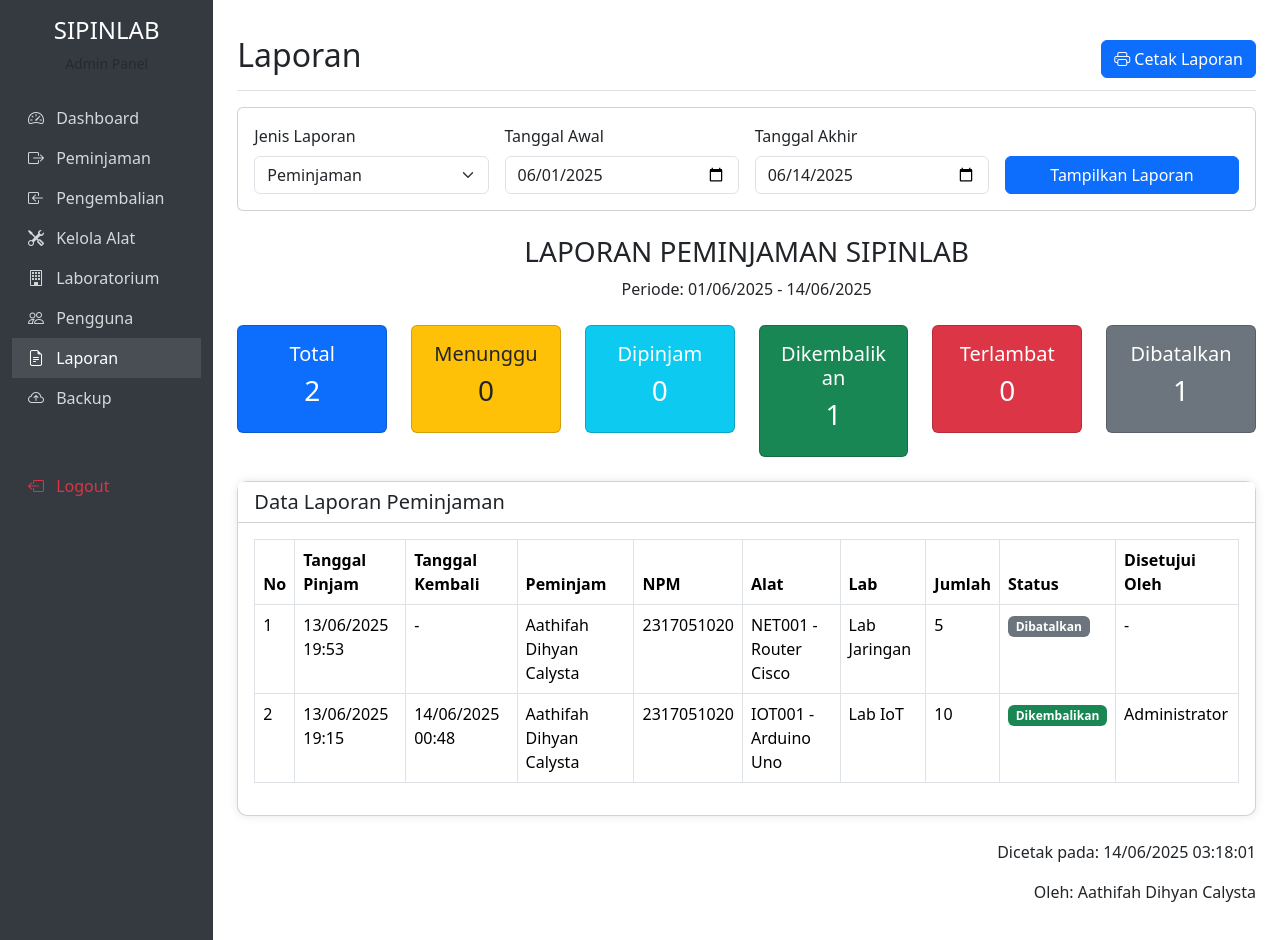
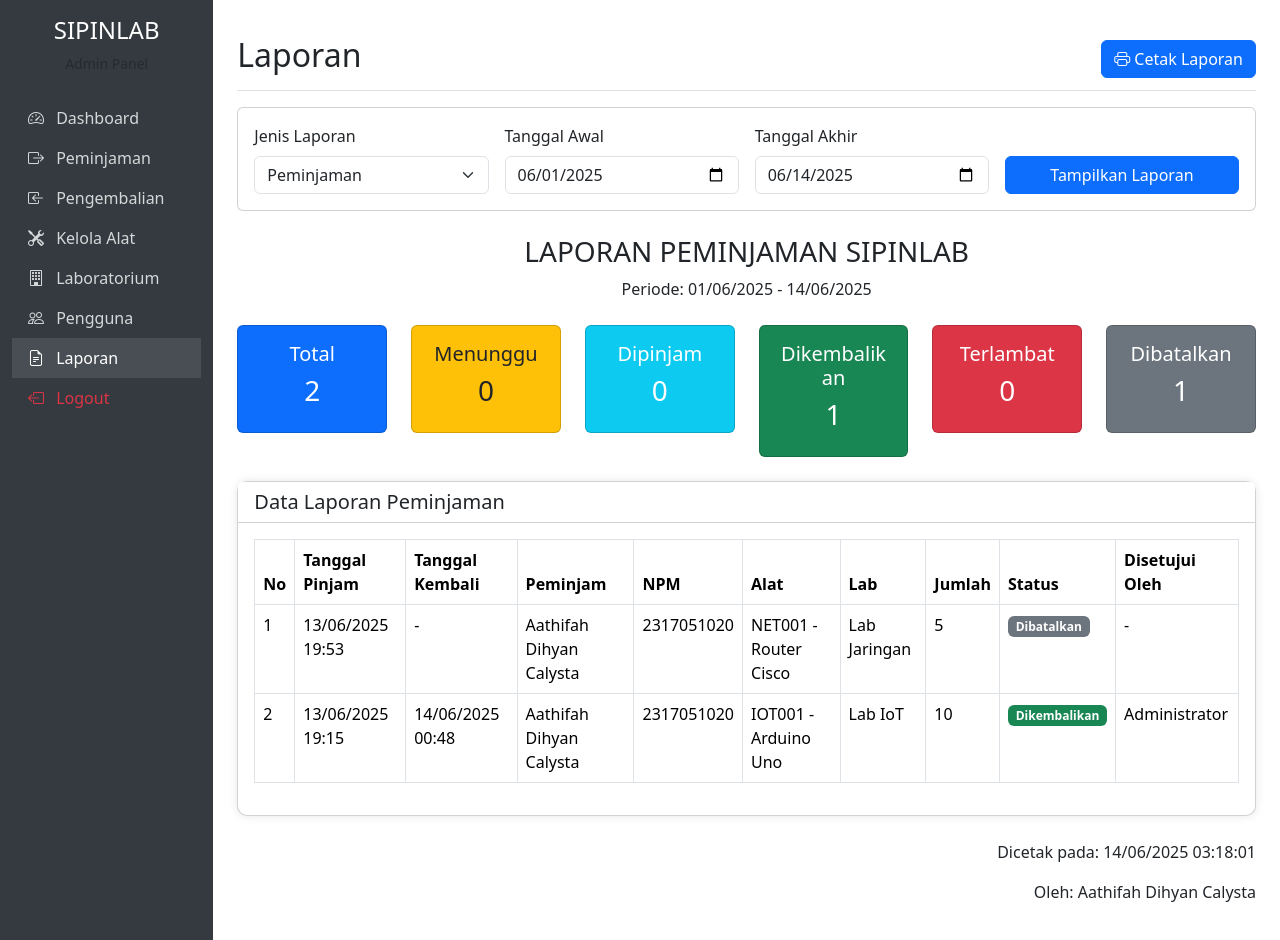
Before and after one commit to aathifahdc/SIPINLAB, a PHP site: page /admin/laporan.php in a window 1280 px wide. Run offline with PHP 8.4, Linux system fonts and the light colour scheme; a user stored in the database is signed in; data comes from the database, SQL or seed files in the repository.

Commit message:
perbaikan

```diff
--- a/admin/laporan.php
+++ b/admin/laporan.php
@@ -221,11 +221,6 @@ if ($jenis_laporan == 'peminjaman') {
                             </a>
                         </li>
                         <li class="nav-item">
-                            <a class="nav-link" href="backup.bat">
-                                <i class="bi bi-cloud-arrow-up me-2"></i> Backup
-                            </a>
-                        </li>
-                        <li class="nav-item mt-5">
                             <a class="nav-link text-danger" href="../logout.php">
                                 <i class="bi bi-box-arrow-left me-2"></i> Logout
                             </a>
```
